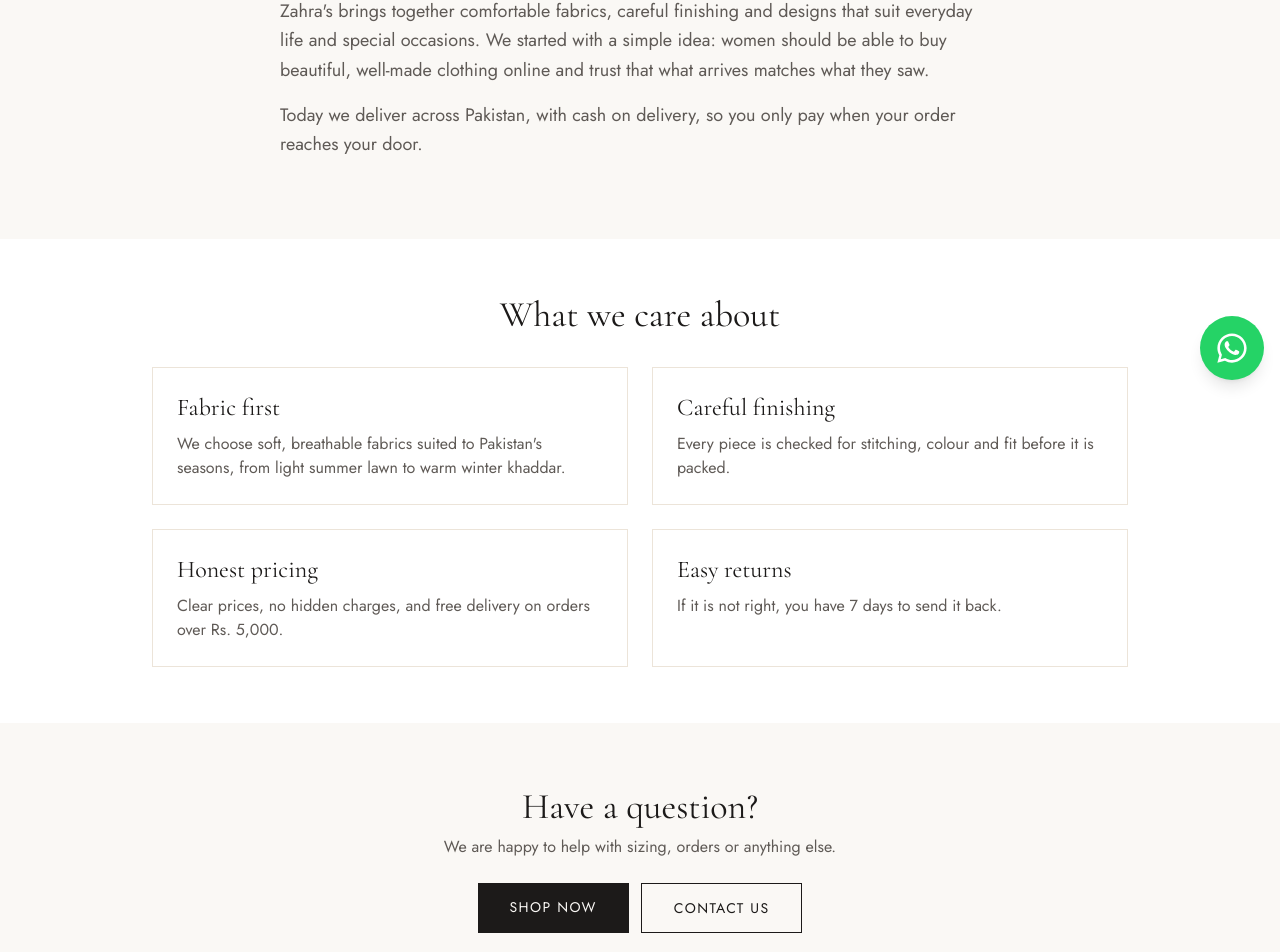
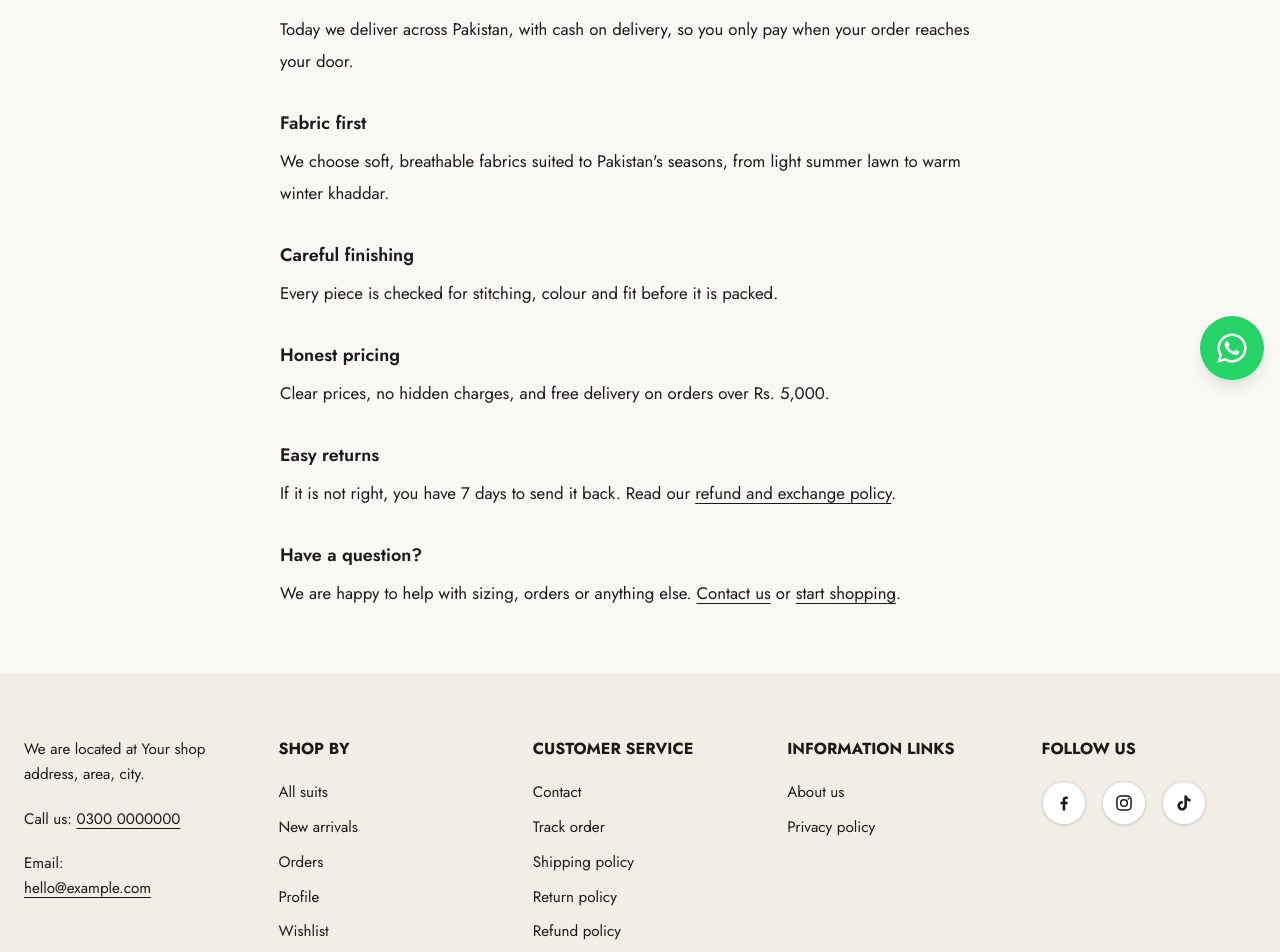
Before and after one commit to Mehrozz-Ali/Zahra-s, a Next.js app in the folder client/: page /about in a window 1280 px wide. Shown: the part 404-1356 px from the top of the page. Built offline with nearby package versions, Linux system fonts and the light colour scheme; no server answers.

Commit message:
About US text page updated

```diff
--- a/client/app/(shop)/about/page.tsx
+++ b/client/app/(shop)/about/page.tsx
@@ -1,5 +1,6 @@
 import type { Metadata } from "next";
 import Link from "next/link";
+import { PolicyPage } from "@/components/layout/PolicyPage";
 import { JsonLd } from "@/components/seo/JsonLd";
 import { absoluteUrl } from "@/lib/seo";
 import { SITE } from "@/lib/site";
@@ -10,51 +11,25 @@ export const metadata: Metadata = {
   alternates: { canonical: "/about" },
 };
 
-const VALUES = [
-  { title: "Fabric first", text: "We choose soft, breathable fabrics suited to Pakistan's seasons, from light summer lawn to warm winter khaddar." },
-  { title: "Careful finishing", text: "Every piece is checked for stitching, colour and fit before it is packed." },
-  { title: "Honest pricing", text: "Clear prices, no hidden charges, and free delivery on orders over Rs. " + SITE.freeShippingOver.toLocaleString("en-PK") + "." },
-  { title: "Easy returns", text: `If it is not right, you have ${SITE.returnDays} days to send it back.` },
-];
-
 // TODO before launch: replace the story below with your own.
 export default function AboutPage() {
   return (
     <>
       <JsonLd data={{ "@context": "https://schema.org", "@type": "AboutPage", name: `About ${SITE.name}`, url: absoluteUrl("/about") }} />
-      <article className="mx-auto max-w-3xl px-6 py-14 sm:py-20">
-        <p className="mb-3 text-xs uppercase tracking-[0.3em] text-rose-dark">About us</p>
-        <h1 className="font-display text-5xl sm:text-6xl">Clothing made for the way you live</h1>
-        <p className="mt-6 text-lg leading-relaxed text-stone">
-          {SITE.name} brings together comfortable fabrics, careful finishing and designs that suit everyday life and special occasions. We started with a simple idea: women should be able to buy beautiful, well-made clothing online and trust that what arrives matches what they saw.
-        </p>
-        <p className="mt-4 text-lg leading-relaxed text-stone">
-          Today we deliver across Pakistan, with cash on delivery, so you only pay when your order reaches your door.
-        </p>
-      </article>
-
-      <section aria-labelledby="values" className="bg-white py-14">
-        <div className="mx-auto max-w-5xl px-6">
-          <h2 id="values" className="mb-8 text-center font-display text-4xl">What we care about</h2>
-          <ul className="grid gap-6 sm:grid-cols-2">
-            {VALUES.map((v) => (
-              <li key={v.title} className="border border-sand p-6">
-                <h3 className="font-display text-2xl">{v.title}</h3>
-                <p className="mt-2 text-stone">{v.text}</p>
-              </li>
-            ))}
-          </ul>
-        </div>
-      </section>
-
-      <section className="mx-auto max-w-xl px-6 py-16 text-center">
-        <h2 className="font-display text-4xl">Have a question?</h2>
-        <p className="mb-6 mt-2 text-stone">We are happy to help with sizing, orders or anything else.</p>
-        <div className="flex flex-wrap justify-center gap-3">
-          <Link href="/shop" className="bg-ink px-8 py-3.5 text-sm uppercase tracking-widest text-ivory hover:bg-rose-dark">Shop now</Link>
-          <Link href="/contact" className="border border-ink px-8 py-3.5 text-sm uppercase tracking-widest hover:bg-ink hover:text-ivory">Contact us</Link>
-        </div>
-      </section>
+      <PolicyPage
+        title="About us"
+        intro={<>
+          <p>{SITE.name} brings together comfortable fabrics, careful finishing and designs that suit everyday life and special occasions. We started with a simple idea: women should be able to buy beautiful, well-made clothing online and trust that what arrives matches what they saw.</p>
+          <p>Today we deliver across Pakistan, with cash on delivery, so you only pay when your order reaches your door.</p>
+        </>}
+        sections={[
+          { heading: "Fabric first", body: <p>We choose soft, breathable fabrics suited to Pakistan's seasons, from light summer lawn to warm winter khaddar.</p> },
+          { heading: "Careful finishing", body: <p>Every piece is checked for stitching, colour and fit before it is packed.</p> },
+          { heading: "Honest pricing", body: <p>Clear prices, no hidden charges, and free delivery on orders over Rs. {SITE.freeShippingOver.toLocaleString("en-PK")}.</p> },
+          { heading: "Easy returns", body: <p>If it is not right, you have {SITE.returnDays} days to send it back. Read our <Link href="/refund-policy">refund and exchange policy</Link>.</p> },
+          { heading: "Have a question?", body: <p>We are happy to help with sizing, orders or anything else. <Link href="/contact">Contact us</Link> or <Link href="/shop">start shopping</Link>.</p> },
+        ]}
+      />
     </>
   );
 }
--- a/client/app/(shop)/contact/page.tsx
+++ b/client/app/(shop)/contact/page.tsx
@@ -16,10 +16,9 @@ export default function ContactPage() {
   return (
     <>
       <JsonLd data={{ "@context": "https://schema.org", "@type": "ContactPage", name: `Contact ${SITE.name}`, url: absoluteUrl("/contact") }} />
-      <div className="mx-auto max-w-4xl px-6 py-14 sm:py-20">
-        <p className="mb-3 text-xs uppercase tracking-[0.3em] text-rose-dark">Customer care</p>
-        <h1 className="font-display text-5xl sm:text-6xl">Contact us</h1>
-        <p className="mt-4 max-w-xl text-lg text-stone">Questions about an order, a size or a return? Write or call and we will help.</p>
+      <div className="mx-auto max-w-4xl px-5 py-10 sm:px-6 sm:py-16">
+        <h1 className="text-center font-display text-4xl font-semibold sm:text-5xl">Contact us</h1>
+        <p className="mx-auto mt-6 max-w-xl text-center text-base text-ink sm:text-[1.05rem]">Questions about an order, a size or a return? Write or call and we will help.</p>
 
         <ul className="mt-10 grid gap-5 sm:grid-cols-2">
           <li className="border border-sand bg-white p-6">
--- a/client/components/layout/PolicyPage.tsx
+++ b/client/components/layout/PolicyPage.tsx
@@ -6,13 +6,13 @@ export interface PolicySection { heading: string; body: ReactNode }
  * A plain, easy-to-read page: a centred title, a short opening line, then each topic as a bold heading
  * followed by ordinary paragraphs. No contents box and no numbering.
  */
-export function PolicyPage({ title, intro, sections }: { title: string; intro: string; updated?: string; sections: PolicySection[] }) {
+export function PolicyPage({ title, intro, sections }: { title: string; intro: ReactNode; updated?: string; sections: PolicySection[] }) {
   return (
     <article className="mx-auto max-w-3xl px-5 py-10 sm:px-6 sm:py-16">
       <h1 className="text-center font-display text-4xl font-semibold sm:text-5xl">{title}</h1>
 
       <div className="mt-8 space-y-5 text-base leading-8 text-ink sm:mt-10 sm:text-[1.05rem]">
-        <p>{intro}</p>
+        {typeof intro === "string" ? <p>{intro}</p> : intro}
         {sections.map((s) => (
           <section key={s.heading}>
             <h2 className="mb-2 mt-8 font-sans text-lg font-semibold">{s.heading}</h2>
```
